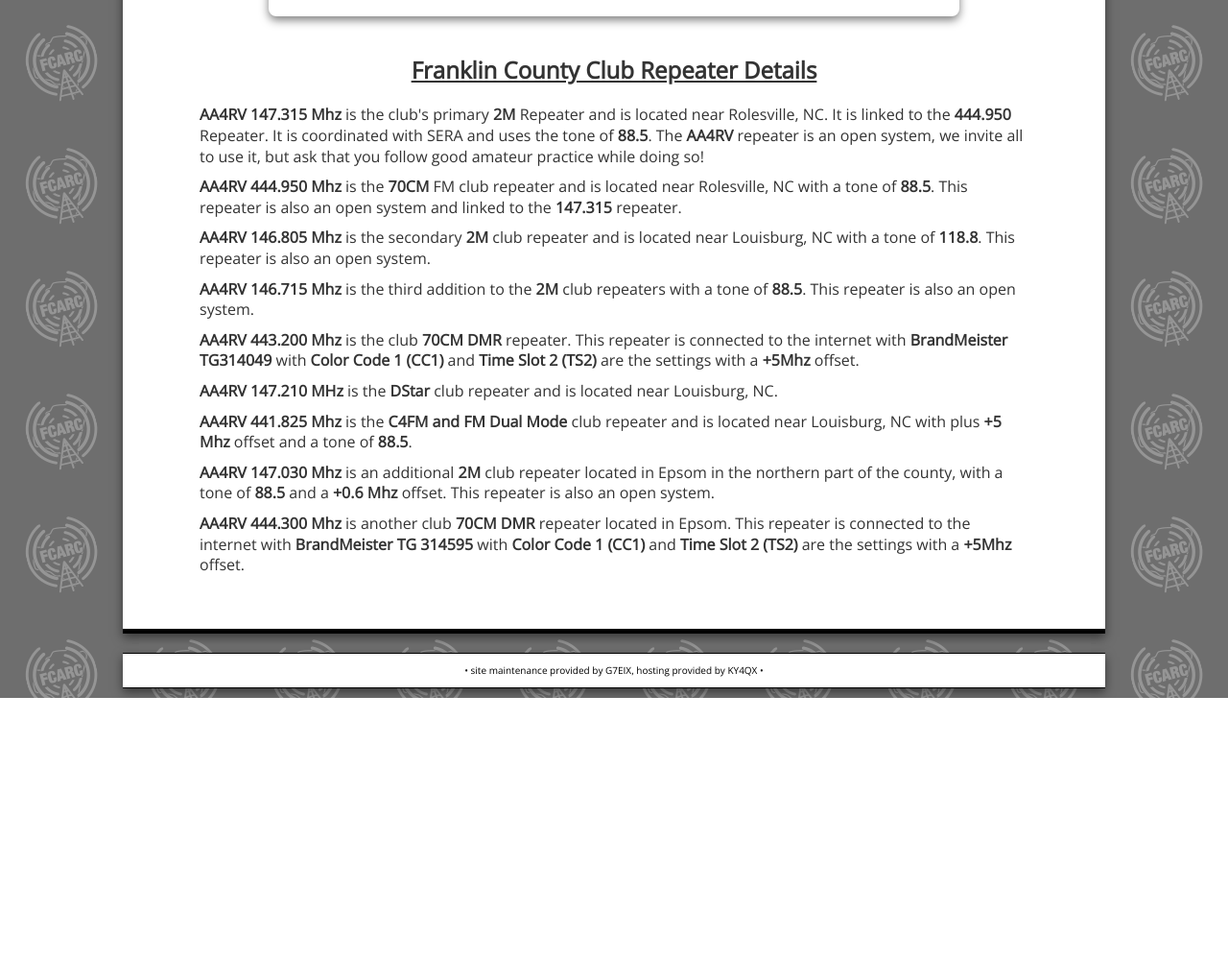
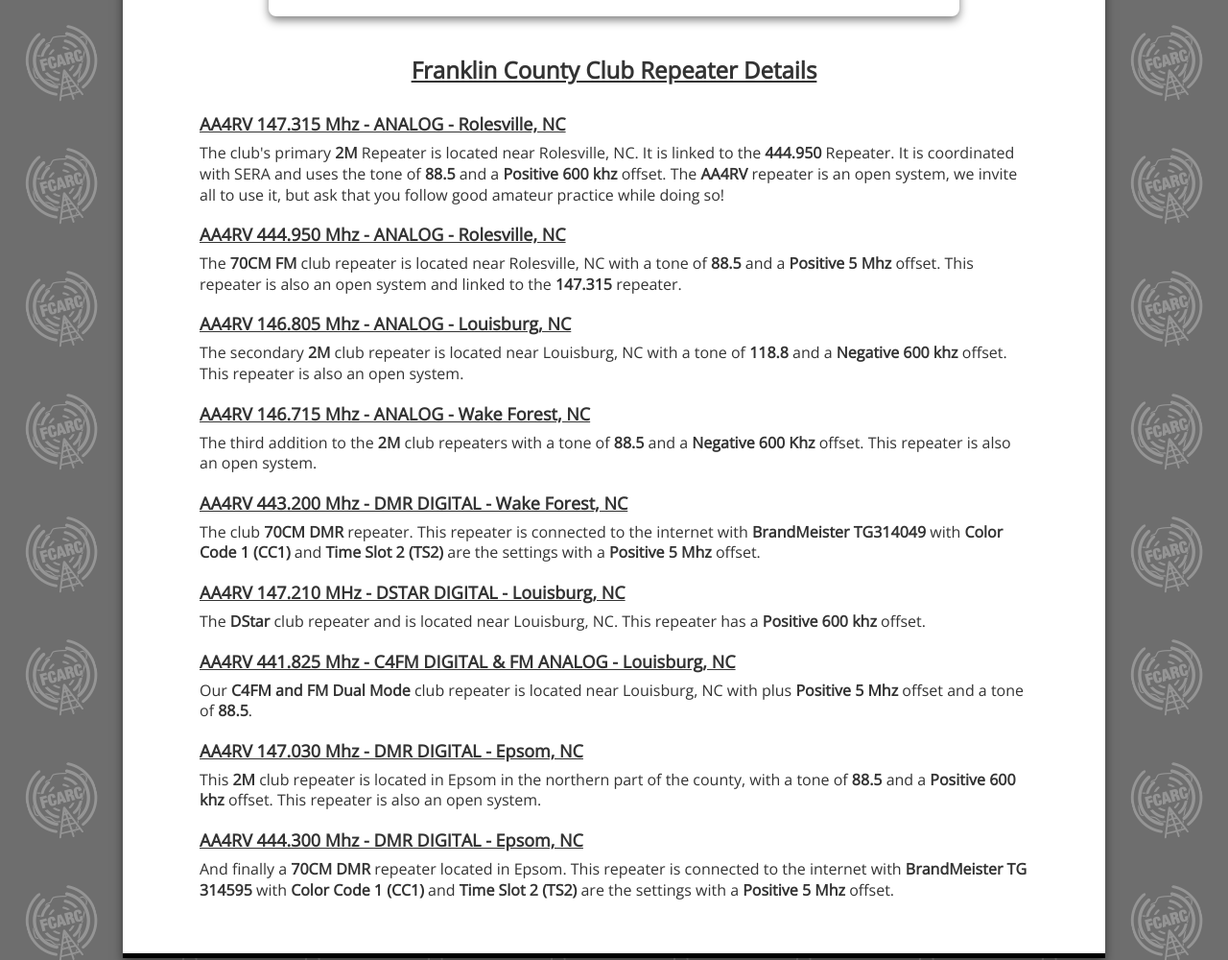
Before and after one commit to rupertdev/fcarc-website, a plain HTML site: page repeaters.html in a window 1280 px wide. Shown: the part 1022-2022 px from the top of the page at 96% size. Before the commit the page ends 1749 px from the top, so only its background shows below. Drawn offline with nearby package versions, Linux system fonts and the light colour scheme; a web font is replaced by a local one.

Commit message:
repeater page update and cleanup

```diff
--- a/assets/css/fcarcnc.css
+++ b/assets/css/fcarcnc.css
@@ -72,6 +72,12 @@ table {
     color: black;
 }
 
+.repeater_title {
+    font-size: large;
+    font-weight: bold;
+    text-decoration: underline;
+    line-height: 40px;
+}
 
 .header {
     margin: auto auto auto auto;
--- a/repeaters.html
+++ b/repeaters.html
@@ -232,32 +232,32 @@
                 </div>
             </div>
             <h2 style="text-align: center;"><u>Franklin County Club Repeater Details</u></h2>
-            <p><strong>AA4RV 147.315 Mhz</strong> is the club's primary <strong>2M</strong> Repeater and is located near
+            <p><strong class="repeater_title">AA4RV 147.315 Mhz - ANALOG - Rolesville, NC</strong><br>The club's primary <strong>2M</strong> Repeater is located near
                 Rolesville, NC. It is linked to the <strong>444.950</strong> Repeater. It is coordinated with SERA and
-                uses the tone of <strong>88.5</strong>. The <strong>AA4RV</strong> repeater is an open system, we invite
+                uses the tone of <strong>88.5</strong> and a <b>Positive 600 khz</b> offset. The <strong>AA4RV</strong> repeater is an open system, we invite
                 all to use it, but ask that you follow good amateur practice while doing so!</p>
-            <p><strong>AA4RV 444.950 Mhz</strong> is the <strong>70CM</strong> FM club repeater and is located near
-                Rolesville, NC with a tone of <strong>88.5</strong>. This repeater is also an open system and linked to
+            <p><strong class="repeater_title">AA4RV 444.950 Mhz - ANALOG - Rolesville, NC</strong><br>The <strong>70CM FM</strong> club repeater is located near
+                Rolesville, NC with a tone of <strong>88.5</strong> and a <b>Positive 5 Mhz</b> offset. This repeater is also an open system and linked to
                 the <strong>147.315</strong> repeater.</p>
-            <p><strong>AA4RV 146.805 Mhz</strong> is the secondary <strong>2M</strong> club repeater and is located near
-                Louisburg, NC with a tone of <strong>118.8</strong>. This repeater is also an open system.</p>
-            <p><strong>AA4RV 146.715 Mhz</strong> is the third addition to the <strong>2M</strong> club repeaters with a
-                tone of <strong>88.5</strong>. This repeater is also an open system.</p>
-            <p><strong>AA4RV 443.200 Mhz</strong> is the club <strong>70CM DMR</strong> repeater. This repeater is
+            <p><strong class="repeater_title">AA4RV 146.805 Mhz - ANALOG - Louisburg, NC</strong><br>The secondary <strong>2M</strong> club repeater is located near
+                Louisburg, NC with a tone of <strong>118.8</strong> and a <b>Negative 600 khz</b> offset. This repeater is also an open system.</p>
+            <p><strong class="repeater_title">AA4RV 146.715 Mhz - ANALOG - Wake Forest, NC</strong><br>The third addition to the <strong>2M</strong> club repeaters with a
+                tone of <strong>88.5</strong>  and a <b>Negative 600 Khz</b> offset. This repeater is also an open system.</p>
+            <p><strong class="repeater_title">AA4RV 443.200 Mhz - DMR DIGITAL - Wake Forest, NC</strong><br>The club <strong>70CM DMR</strong> repeater. This repeater is
                 connected to the internet with <strong>BrandMeister TG314049</strong> with <strong>Color Code 1
-                    (CC1)</strong> and <strong>Time Slot 2 (TS2)</strong> are the settings with a <strong>+5Mhz</strong>
+                    (CC1)</strong> and <strong>Time Slot 2 (TS2)</strong> are the settings with a <strong>Positive 5 Mhz</strong>
                 offset.</p>
-            <p><strong>AA4RV 147.210 MHz</strong> is the <strong>DStar</strong> club repeater and is located near
-                Louisburg, NC.</p>
-            <p><strong>AA4RV 441.825 Mhz</strong> is the <strong>C4FM and FM Dual Mode</strong> club repeater and is
-                located near Louisburg, NC with plus <strong>+5 Mhz</strong> offset and a tone of <strong>88.5</strong>.</p>
-            <p><strong>AA4RV 147.030 Mhz</strong> is an additional <strong>2M</strong> club repeater located in Epsom in
-                the northern part of the county, with a tone of <strong>88.5</strong> and a <strong>+0.6 Mhz</strong>
+            <p><strong class="repeater_title">AA4RV 147.210 MHz - DSTAR DIGITAL - Louisburg, NC</strong><br>The <strong>DStar</strong> club repeater and is located near
+                Louisburg, NC.  This repeater has a <b>Positive 600 khz</b> offset.</p>
+            <p><strong class="repeater_title">AA4RV 441.825 Mhz - C4FM DIGITAL &amp; FM ANALOG - Louisburg, NC</strong><br>Our <strong>C4FM and FM Dual Mode</strong> club repeater is
+                located near Louisburg, NC with plus <strong>Positive 5 Mhz</strong> offset and a tone of <strong>88.5</strong>.</p>
+            <p><strong class="repeater_title">AA4RV 147.030 Mhz - DMR DIGITAL - Epsom, NC</strong><br>This <strong>2M</strong> club repeater is located in Epsom in
+                the northern part of the county, with a tone of <strong>88.5</strong> and a <strong>Positive 600 khz</strong>
                     offset. This repeater is also an open system.</p>
-            <p><strong>AA4RV 444.300 Mhz</strong> is another club <strong>70CM DMR</strong> repeater located in Epsom.
+            <p><strong class="repeater_title">AA4RV 444.300 Mhz - DMR DIGITAL - Epsom, NC</strong><br>And finally a <strong>70CM DMR</strong> repeater located in Epsom.
                 This repeater is connected to the internet with <strong>BrandMeister TG 314595</strong> with
                 <strong>Color Code 1 (CC1)</strong> and <strong>Time Slot 2 (TS2)</strong> are the settings with a
-                <strong>+5Mhz</strong> offset.
+                <strong>Positive 5 Mhz</strong> offset.
             </p>
         </div>
     </div>
```
